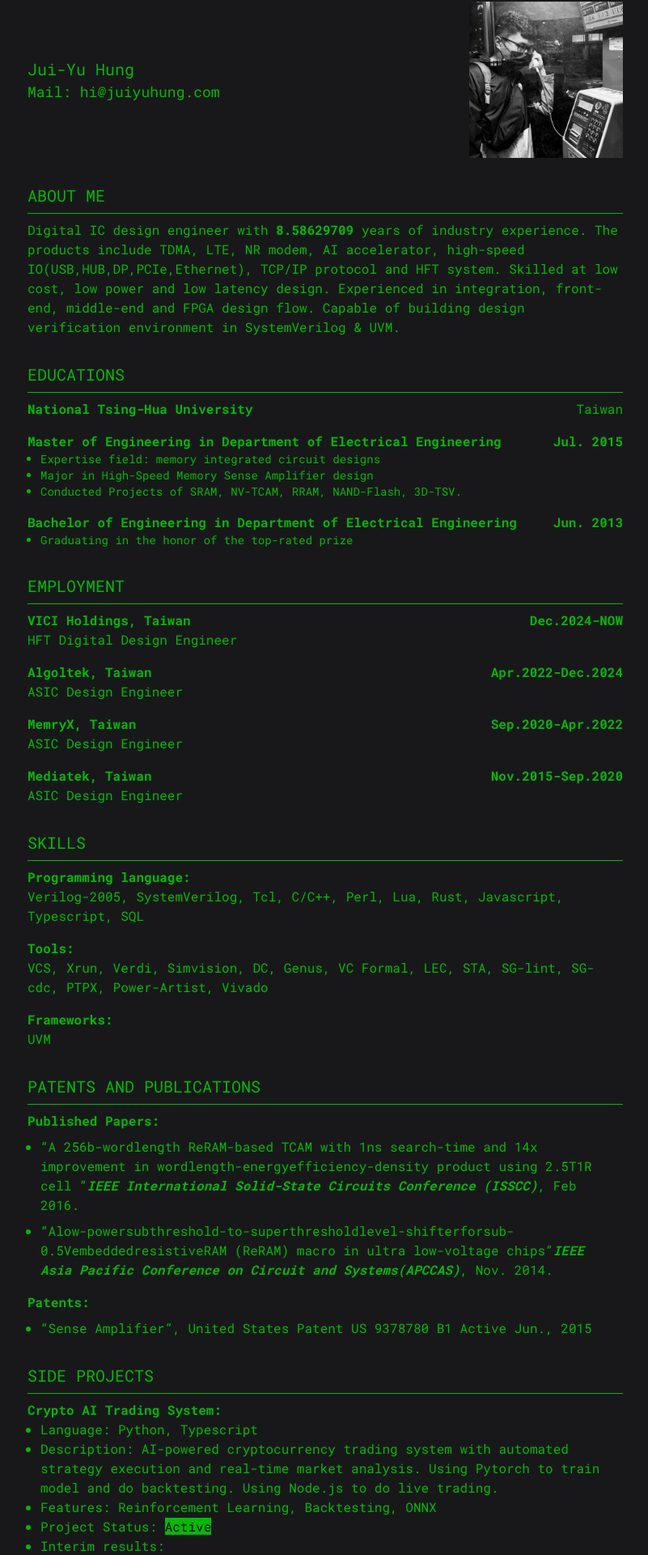
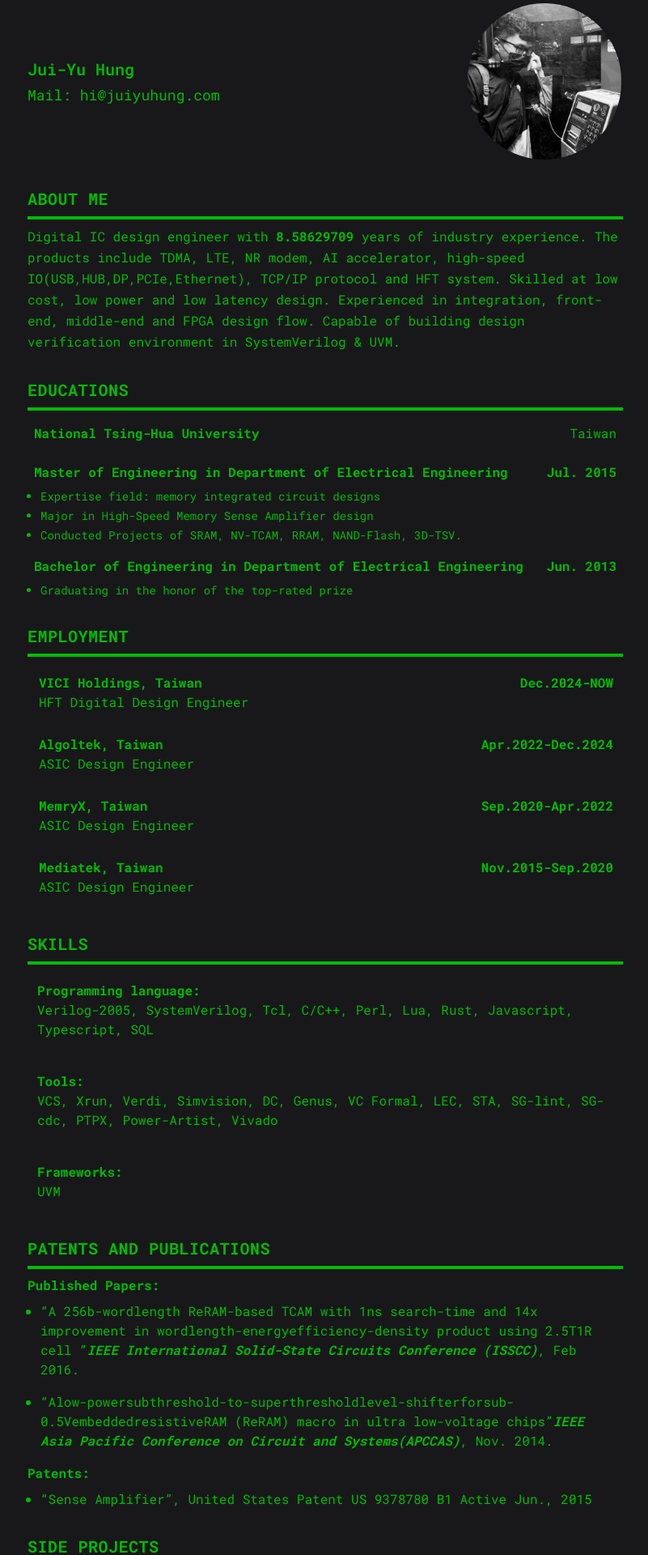
Before and after one commit to JuiYuHung-craftcat/juiyuhung-homepage, a Next.js app: page / in a window 1280 px wide. Shown: the part 94-2014 px from the top of the page at 81% size, without its empty margins (238-1039 px from the left). Built offline with nearby package versions, Linux system fonts and the light colour scheme.

Commit message:
Update theme

```diff
--- a/app/globals.css
+++ b/app/globals.css
@@ -10,3 +10,62 @@ pre {
   line-height: 1.25rem;
   padding: 16px;
 }
+
+@keyframes fade-in {
+  from {
+    opacity: 0;
+    transform: translateY(-10px);
+  }
+  to {
+    opacity: 1;
+    transform: translateY(0);
+  }
+}
+
+@keyframes slide-up {
+  from {
+    opacity: 0;
+    transform: translateY(20px);
+  }
+  to {
+    opacity: 1;
+    transform: translateY(0);
+  }
+}
+
+.animate-fade-in {
+  animation: fade-in 0.6s ease-out;
+}
+
+.animate-slide-up {
+  animation: slide-up 0.8s ease-out;
+  animation-fill-mode: both;
+}
+
+.animate-slide-up:nth-child(1) {
+  animation-delay: 0.1s;
+}
+
+.animate-slide-up:nth-child(2) {
+  animation-delay: 0.2s;
+}
+
+.animate-slide-up:nth-child(3) {
+  animation-delay: 0.3s;
+}
+
+.animate-slide-up:nth-child(4) {
+  animation-delay: 0.4s;
+}
+
+.animate-slide-up:nth-child(5) {
+  animation-delay: 0.5s;
+}
+
+.animate-slide-up:nth-child(6) {
+  animation-delay: 0.6s;
+}
+
+.animate-slide-up:nth-child(7) {
+  animation-delay: 0.7s;
+}
--- a/app/page.tsx
+++ b/app/page.tsx
@@ -26,12 +26,12 @@ const Resume = () => {
 
   return (
     <section className="pt-24 pb-12 px-4 mx-auto max-w-3xl">
-      <div className="flex md:justify-between justify-evenly items-center">
-        <div>
-          <p className="md:text-xl text-lg">Jui-Yu Hung</p>
-          <p className="md:text-lg text-base">Mail: hi@juiyuhung.com</p>
+      <div className="flex md:justify-between justify-evenly items-center animate-fade-in">
+        <div className="space-y-1">
+          <p className="md:text-xl text-lg font-semibold hover:text-terminal_green transition-colors duration-300">Jui-Yu Hung</p>
+          <p className="md:text-lg text-base hover:text-terminal_green transition-colors duration-300">Mail: hi@juiyuhung.com</p>
         </div>
-        <div className="hover:rotate-1 md:block hidden">
+        <div className="hover:rotate-1 hover:scale-105 transition-transform duration-300 md:block hidden rounded-full overflow-hidden border-2 border-transparent hover:border-terminal_green">
           <Image
             src="/avatar/avatar.jpg"
             alt="JuiYuHung-Avatar"
@@ -39,7 +39,7 @@ const Resume = () => {
             height="190"
           />
         </div>
-        <div className="hover:rotate-1 md:hidden">
+        <div className="hover:rotate-1 hover:scale-105 transition-transform duration-300 md:hidden rounded-full overflow-hidden border-2 border-transparent hover:border-terminal_green">
           <Image
             src="/avatar/avatar.jpg"
             alt="JuiYuHung-Avatar"
@@ -48,12 +48,12 @@ const Resume = () => {
           />
         </div>
       </div>
-      <div className="pt-8">
-        <h2 className="text-xl md:text-left text-center">ABOUT ME</h2>
-        <hr className="border-terminal_green my-2" />
-        <p>
+      <div className="pt-8 animate-slide-up">
+        <h2 className="text-xl md:text-left text-center font-bold tracking-wide">ABOUT ME</h2>
+        <hr className="border-terminal_green my-2 border-2" />
+        <p className="leading-relaxed hover:text-terminal_green transition-colors duration-500">
           Digital IC design engineer with{" "}
-          <span className="font-bold">{tenure}</span> years of industry
+          <span className="font-bold text-terminal_green animate-pulse">{tenure}</span> years of industry
           experience. The products include TDMA, LTE, NR modem, AI accelerator,
           high-speed IO(USB,HUB,DP,PCIe,Ethernet), TCP/IP protocol and HFT
           system. Skilled at low cost, low power and low latency design.
@@ -62,44 +62,44 @@ const Resume = () => {
           UVM.
         </p>
       </div>
-      <div className="pt-8">
-        <h2 className="text-xl md:text-left text-center">EDUCATIONS</h2>
-        <hr className="border-terminal_green my-2" />
-        <div className="flex justify-between">
+      <div className="pt-8 animate-slide-up">
+        <h2 className="text-xl md:text-left text-center font-bold tracking-wide">EDUCATIONS</h2>
+        <hr className="border-terminal_green my-2 border-2" />
+        <div className="flex justify-between hover:bg-terminal_green/5 p-2 rounded transition-all duration-300">
           <p className="font-bold md:text-base text-sm">
             National Tsing-Hua University
           </p>
           <p className="md:text-base text-sm">Taiwan</p>
         </div>
-        <div className="flex justify-between pt-4">
+        <div className="flex justify-between pt-4 hover:bg-terminal_green/5 p-2 rounded transition-all duration-300">
           <p className="font-bold md:block hidden">
             Master of Engineering in Department of Electrical Engineering
           </p>
           <p className="font-bold md:hidden block text-sm">Master in EE</p>
           <p className="font-bold md:text-base text-sm">Jul. 2015</p>
         </div>
-        <ul className="list-disc pl-4 md:text-sm text-xs">
-          <li>Expertise field: memory integrated circuit designs</li>
-          <li>Major in High-Speed Memory Sense Amplifier design</li>
-          <li>
+        <ul className="list-disc pl-4 md:text-sm text-xs space-y-1">
+          <li className="hover:text-terminal_green transition-colors duration-300">Expertise field: memory integrated circuit designs</li>
+          <li className="hover:text-terminal_green transition-colors duration-300">Major in High-Speed Memory Sense Amplifier design</li>
+          <li className="hover:text-terminal_green transition-colors duration-300">
             Conducted Projects of SRAM, NV-TCAM, RRAM, NAND-Flash, 3D-TSV.
           </li>
         </ul>
-        <div className="flex justify-between pt-4">
+        <div className="flex justify-between pt-4 hover:bg-terminal_green/5 p-2 rounded transition-all duration-300">
           <p className="font-bold md:block hidden">
             Bachelor of Engineering in Department of Electrical Engineering
           </p>
           <p className="font-bold md:hidden block text-sm">Bechelor in EE</p>
           <p className="font-bold md:text-base text-sm">Jun. 2013</p>
         </div>
-        <ul className="list-disc pl-4 md:text-sm text-xs">
-          <li>Graduating in the honor of the top-rated prize</li>
+        <ul className="list-disc pl-4 md:text-sm text-xs space-y-1">
+          <li className="hover:text-terminal_green transition-colors duration-300">Graduating in the honor of the top-rated prize</li>
         </ul>
       </div>
-      <div className="pt-8">
-        <h2 className="text-xl md:text-left text-center">EMPLOYMENT</h2>
-        <hr className="border-terminal_green my-2" />
-        <div className="flex justify-between">
+      <div className="pt-8 animate-slide-up">
+        <h2 className="text-xl md:text-left text-center font-bold tracking-wide">EMPLOYMENT</h2>
+        <hr className="border-terminal_green my-2 border-2" />
+        <div className="flex justify-between hover:bg-terminal_green/5 p-3 rounded-lg transition-all duration-300 hover:scale-[1.02] border-l-2 border-transparent hover:border-terminal_green">
           <div>
             <p className="font-bold md:text-base text-sm">
               VICI Holdings, Taiwan
@@ -108,21 +108,21 @@ const Resume = () => {
           </div>
           <p className="font-bold md:text-base text-sm">Dec.2024-NOW</p>
         </div>
-        <div className="flex justify-between pt-4">
+        <div className="flex justify-between pt-4 hover:bg-terminal_green/5 p-3 rounded-lg transition-all duration-300 hover:scale-[1.02] border-l-2 border-transparent hover:border-terminal_green">
           <div>
             <p className="font-bold md:text-base text-sm">Algoltek, Taiwan</p>
             <p className="md:text-base text-sm">ASIC Design Engineer</p>
           </div>
           <p className="font-bold md:text-base text-sm">Apr.2022-Dec.2024</p>
         </div>
-        <div className="flex justify-between pt-4">
+        <div className="flex justify-between pt-4 hover:bg-terminal_green/5 p-3 rounded-lg transition-all duration-300 hover:scale-[1.02] border-l-2 border-transparent hover:border-terminal_green">
           <div>
             <p className="font-bold md:text-base text-sm">MemryX, Taiwan</p>
             <p className="md:text-base text-sm">ASIC Design Engineer</p>
           </div>
           <p className="font-bold md:text-base text-sm">Sep.2020-Apr.2022</p>
         </div>
-        <div className="flex justify-between pt-4">
+        <div className="flex justify-between pt-4 hover:bg-terminal_green/5 p-3 rounded-lg transition-all duration-300 hover:scale-[1.02] border-l-2 border-transparent hover:border-terminal_green">
           <div>
             <p className="font-bold md:text-base text-sm">Mediatek, Taiwan</p>
             <p className="md:text-base text-sm">ASIC Design Engineer</p>
@@ -130,35 +130,35 @@ const Resume = () => {
           <p className="font-bold md:text-base text-sm">Nov.2015-Sep.2020</p>
         </div>
       </div>
-      <div className="pt-8">
-        <h2 className="text-xl md:text-left text-center">SKILLS</h2>
-        <hr className="border-terminal_green my-2" />
-        <ul className="md:text-base text-sm">
-          <li>
-            <span className="font-bold">Programming language:</span>
+      <div className="pt-8 animate-slide-up">
+        <h2 className="text-xl md:text-left text-center font-bold tracking-wide">SKILLS</h2>
+        <hr className="border-terminal_green my-2 border-2" />
+        <ul className="md:text-base text-sm space-y-4">
+          <li className="hover:bg-terminal_green/5 p-3 rounded-lg transition-all duration-300">
+            <span className="font-bold text-terminal_green">Programming language:</span>
             <br /> Verilog-2005, SystemVerilog, Tcl, C/C++, Perl, Lua, Rust,
             Javascript, Typescript, SQL
           </li>
-          <li className="pt-4">
-            <span className="font-bold">Tools:</span>
+          <li className="hover:bg-terminal_green/5 p-3 rounded-lg transition-all duration-300">
+            <span className="font-bold text-terminal_green">Tools:</span>
             <br /> VCS, Xrun, Verdi, Simvision, DC, Genus, VC Formal, LEC, STA,
             SG-lint, SG-cdc, PTPX, Power-Artist, Vivado
           </li>
-          <li className="pt-4">
-            <span className="font-bold">Frameworks:</span>
+          <li className="hover:bg-terminal_green/5 p-3 rounded-lg transition-all duration-300">
+            <span className="font-bold text-terminal_green">Frameworks:</span>
             <br /> UVM
           </li>
         </ul>
       </div>
 
-      <div className="pt-8">
-        <h2 className="text-xl md:text-left text-center">
+      <div className="pt-8 animate-slide-up">
+        <h2 className="text-xl md:text-left text-center font-bold tracking-wide">
           PATENTS AND PUBLICATIONS
         </h2>
-        <hr className="border-terminal_green my-2" />
-        <p className="font-bold">Published Papers:</p>
-        <ul className="list-disc pl-4 md:text-base text-sm">
-          <li className="pt-2">
+        <hr className="border-terminal_green my-2 border-2" />
+        <p className="font-bold text-terminal_green">Published Papers:</p>
+        <ul className="list-disc pl-4 md:text-base text-sm space-y-2">
+          <li className="pt-2 hover:text-terminal_green transition-colors duration-300">
             “A 256b-wordlength ReRAM-based TCAM with 1ns search-time and 14x
             improvement in wordlength-energyefficiency-density product using
             2.5T1R cell ”
@@ -176,42 +176,44 @@ const Resume = () => {
             , Nov. 2014.
           </li>
         </ul>
-        <p className="font-bold pt-4">Patents:</p>
+        <p className="font-bold pt-4 text-terminal_green">Patents:</p>
         <ul className="list-disc pl-4 md:text-base text-sm">
-          <li className="pt-2">
+          <li className="pt-2 hover:text-terminal_green transition-colors duration-300">
             “Sense Amplifier”, United States Patent US 9378780 B1 Active Jun.,
             2015
           </li>
         </ul>
       </div>
-      <div className="pt-8">
-        <h2 className="text-xl md:text-left text-center">SIDE PROJECTS</h2>
-        <hr className="border-terminal_green my-2" />
-        <p className="font-bold">Crypto AI Trading System:</p>
-        <ul className="list-disc pl-4 md:text-base text-sm">
-          <li>Language: Python, Typescript</li>
-          <li>
+      <div className="pt-8 animate-slide-up">
+        <h2 className="text-xl md:text-left text-center font-bold tracking-wide">SIDE PROJECTS</h2>
+        <hr className="border-terminal_green my-2 border-2" />
+        <div className="hover:bg-terminal_green/5 p-4 rounded-lg transition-all duration-300 border-l-4 border-transparent hover:border-terminal_green">
+          <p className="font-bold text-terminal_green text-lg">Crypto AI Trading System:</p>
+          <ul className="list-disc pl-4 md:text-base text-sm space-y-2 mt-2">
+            <li className="hover:translate-x-1 transition-transform duration-300">Language: Python, Typescript</li>
+            <li className="hover:translate-x-1 transition-transform duration-300">
               Description: AI-powered cryptocurrency trading system with automated
               strategy execution and real-time market analysis. Using Pytorch to train
               model and do backtesting. Using Node.js to do live trading.
             </li>
-          <li>Features: Reinforcement Learning, Backtesting, ONNX</li>
-          <li>
+            <li className="hover:translate-x-1 transition-transform duration-300">Features: Reinforcement Learning, Backtesting, ONNX</li>
+            <li className="hover:translate-x-1 transition-transform duration-300">
               Project Status:{" "}
-            <span className="text-black bg-terminal_green">Active</span>
+              <span className="text-black bg-terminal_green px-2 py-1 rounded animate-pulse">Active</span>
             </li>
-          <li>
+            <li className="hover:translate-x-1 transition-transform duration-300">
               Interim results:
             </li>
           </ul>
-        <div className="pt-4">
+          <div className="pt-4 rounded-lg overflow-hidden">
             <Image
               src="/page/results.png"
               alt="Crypto AI Trading Results"
               width="800"
               height="600"
-            className="w-full h-auto invert"
+              className="w-full h-auto invert hover:scale-[1.02] transition-transform duration-500 cursor-pointer"
             />
+          </div>
         </div>
       </div>
     </section>
```
Lines whose indentation alone changed are shown as unchanged.
